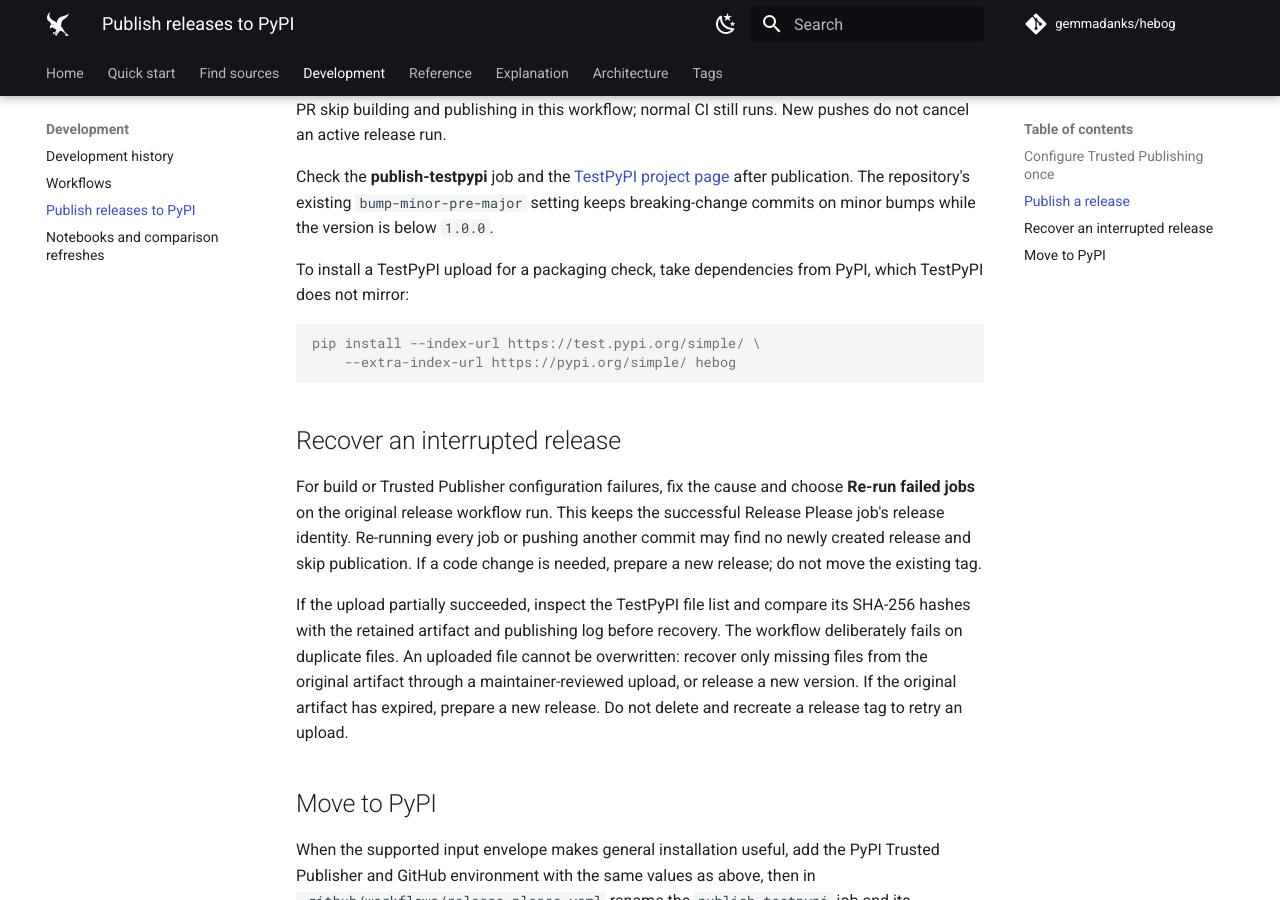
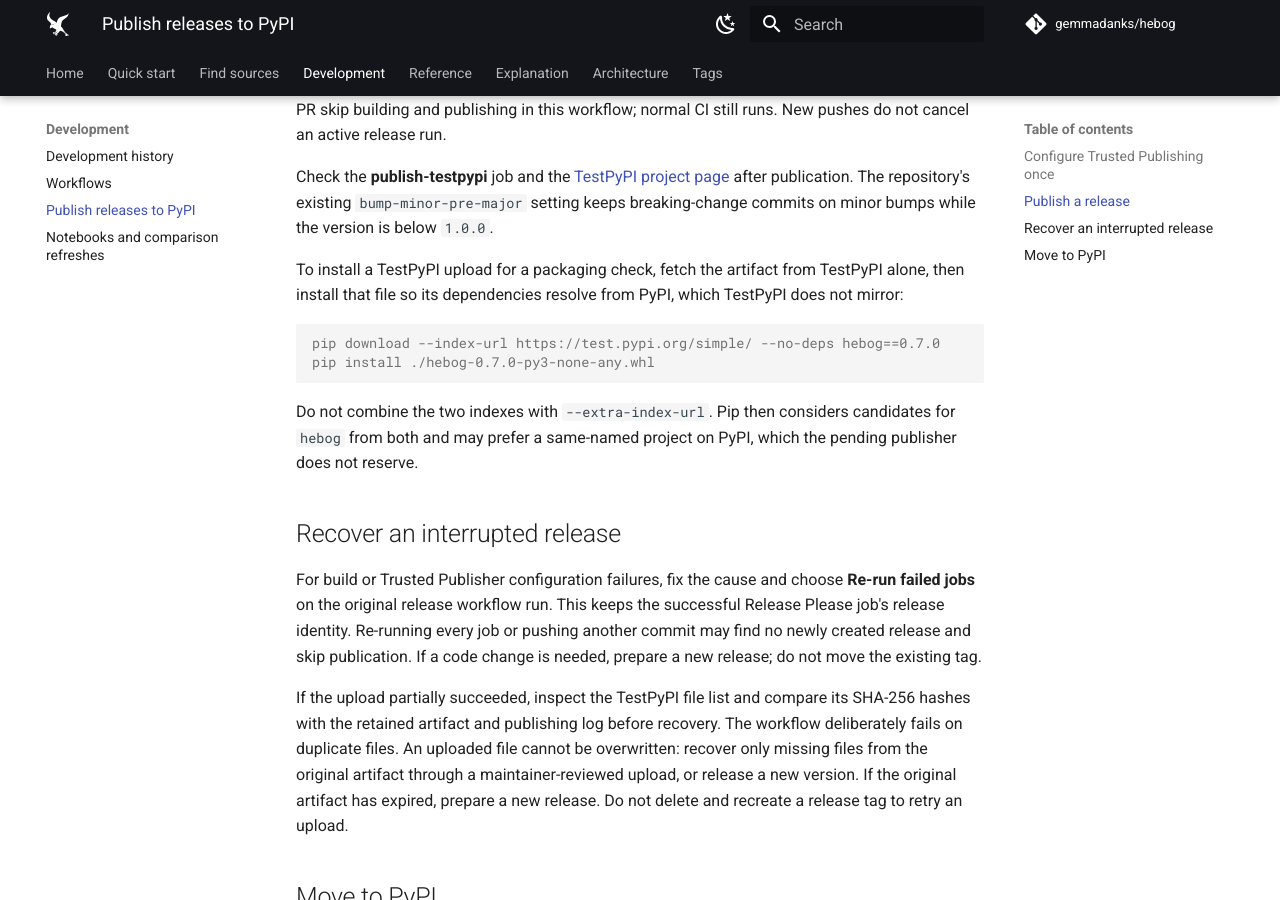
Before and after one commit to gemmadanks/hebog, an MkDocs documentation site: the page built from docs/how-to/publish-releases.md, in a window 1280 px wide and 900 px high, scrolled down 1802 px. Built offline with MkDocs 1.6.1 and Material for MkDocs 9.7.7, drawn with Linux system fonts in a browser that asks for light colours; comment, search, counter and statistics services are not loaded.

Commit message:
docs: install TestPyPI artifacts without index ambiguity
The packaging-check command combined --index-url and --extra-index-url, so
pip considered candidates for hebog from both TestPyPI and PyPI and could
install a same-named PyPI project instead of the verified TestPyPI artifact.
The pending publisher does not reserve that name, so it is currently
unclaimed. Reported in review.

The check now downloads from TestPyPI alone with --no-deps and installs that
file, which resolves dependencies from PyPI without making the top-level
package ambiguous.

Co-Authored-By: Claude Opus 5 <noreply@anthropic.com>

````diff
--- a/docs/how-to/publish-releases.md
+++ b/docs/how-to/publish-releases.md
@@ -84,13 +84,18 @@ Check the **publish-testpypi** job and the
 publication. The repository's existing `bump-minor-pre-major` setting keeps
 breaking-change commits on minor bumps while the version is below `1.0.0`.
 
-To install a TestPyPI upload for a packaging check, take dependencies from
-PyPI, which TestPyPI does not mirror:
+To install a TestPyPI upload for a packaging check, fetch the artifact from
+TestPyPI alone, then install that file so its dependencies resolve from PyPI,
+which TestPyPI does not mirror:
 
 ```console
-pip install --index-url https://test.pypi.org/simple/ \
-    --extra-index-url https://pypi.org/simple/ hebog
+pip download --index-url https://test.pypi.org/simple/ --no-deps hebog==0.7.0
+pip install ./hebog-0.7.0-py3-none-any.whl
 ```
+
+Do not combine the two indexes with `--extra-index-url`. Pip then considers
+candidates for `hebog` from both and may prefer a same-named project on PyPI,
+which the pending publisher does not reserve.
 
 ## Recover an interrupted release
 
````
